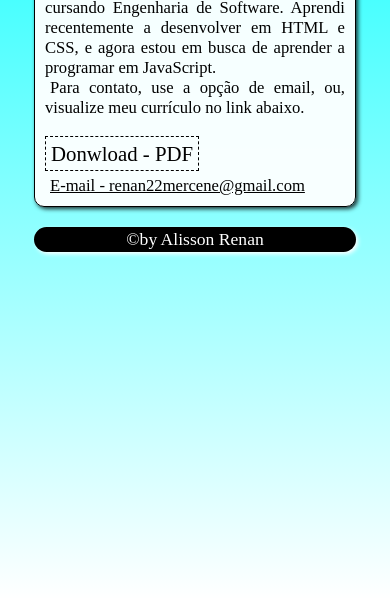
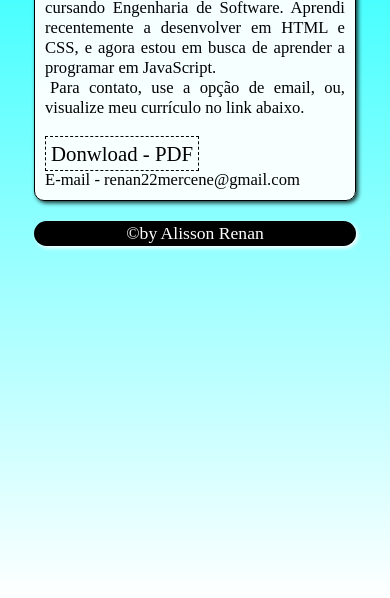
Before and after one commit to AlissonAndrade/MySiteofficial, a plain HTML site: page index.html in a window 390 px wide. Shown: the part 244-842 px from the top of the page. Drawn offline with Linux system fonts and the light colour scheme.

Commit message:
Update mediaquery.css

```diff
--- a/mediaquery.css
+++ b/mediaquery.css
@@ -27,7 +27,7 @@
     }
 
     main > div > p#email{
-        text-decoration-line: underline;
+        display: contents;
 
     }
 
```
